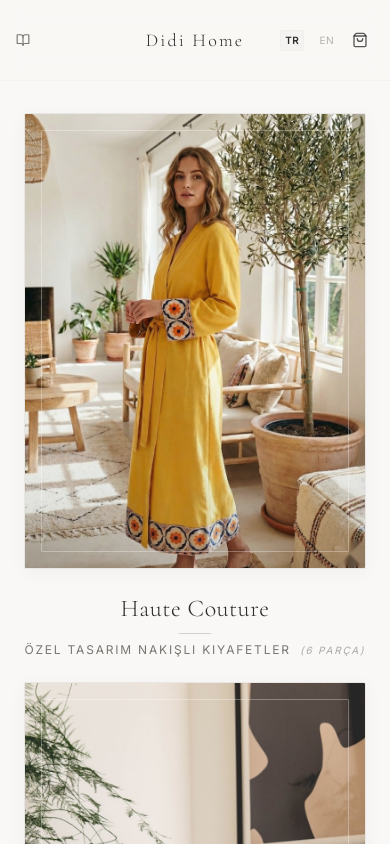
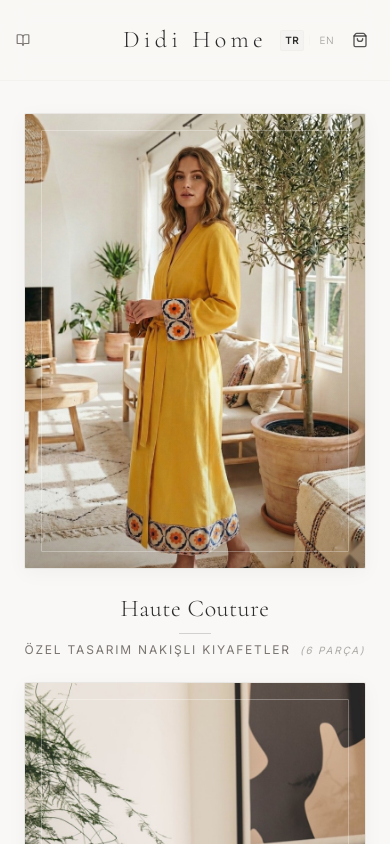
Before and after one commit to gezerduygu/didi-home, a React (Vite) app: page / in a window 390 px wide. Shown: the top 844 px of the page. Built offline with nearby package versions, Linux system fonts and the light colour scheme; no server answers; the database is empty.

Commit message:
Enlarge mobile logo and move product subcategory badges to bottom-left

```diff
--- a/src/components/Header.tsx
+++ b/src/components/Header.tsx
@@ -60,11 +60,11 @@ export default function Header({
             onClick={onResetCategory}
             className="group flex flex-col items-center cursor-pointer"
           >
-            <h1 className="font-serif text-lg xs:text-2xl sm:text-5xl font-light tracking-[0.12em] xs:tracking-[0.25em] sm:tracking-[0.35em] text-brand-charcoal transition-all duration-300 group-hover:tracking-[0.42em] whitespace-nowrap">
+            <h1 className="font-serif text-2xl xs:text-3xl sm:text-5xl font-light tracking-[0.18em] xs:tracking-[0.28em] sm:tracking-[0.35em] text-brand-charcoal transition-all duration-300 group-hover:tracking-[0.42em] whitespace-nowrap">
               Didi Home
             </h1>
             {activeCategory && (
-              <span className="text-[8px] sm:text-[9px] font-sans tracking-[0.2em] sm:tracking-[0.4em] text-brand-warmgray uppercase mt-1 sm:mt-2">
+              <span className="text-[8px] sm:text-[9px] font-sans tracking-[0.2em] sm:tracking-[0.4em] text-brand-warmgray uppercase mt-0.5 sm:mt-2">
                 <span className="flex items-center gap-1 justify-center">
                   <Sparkles size={7} className="animate-pulse shrink-0" />
                   {getActiveCategoryTitle()}
--- a/src/components/ProductGrid.tsx
+++ b/src/components/ProductGrid.tsx
@@ -237,10 +237,10 @@ export default function ProductGrid({
                     className="w-full h-full object-cover object-center transition-all duration-[1000ms] group-hover:scale-105 filter saturate-[0.95] group-hover:saturate-100"
                   />
 
-                  {/* Subcategory Badge in place of old badges */}
+                  {/* Subcategory Badge moved to bottom-left corner */}
                   {product.subcategory && (
-                    <div className="absolute top-3 left-3 pointer-events-none">
-                      <span className="bg-brand-charcoal/85 text-brand-beige text-[8.5px] font-sans tracking-[0.2em] uppercase px-2.5 py-1 rounded-[1px] shadow-sm backdrop-blur-[2px] font-medium border border-white/10 flex items-center gap-1">
+                    <div className="absolute bottom-3 left-3 pointer-events-none z-10">
+                      <span className="bg-brand-charcoal/85 text-brand-beige text-[8.5px] font-sans tracking-[0.2em] uppercase px-2.5 py-1 rounded-[1px] shadow-sm backdrop-blur-[3px] font-medium border border-white/10 flex items-center gap-1">
                         <Tag size={8} className="text-brand-terracotta" />
                         {product.subcategory}
                       </span>
```
